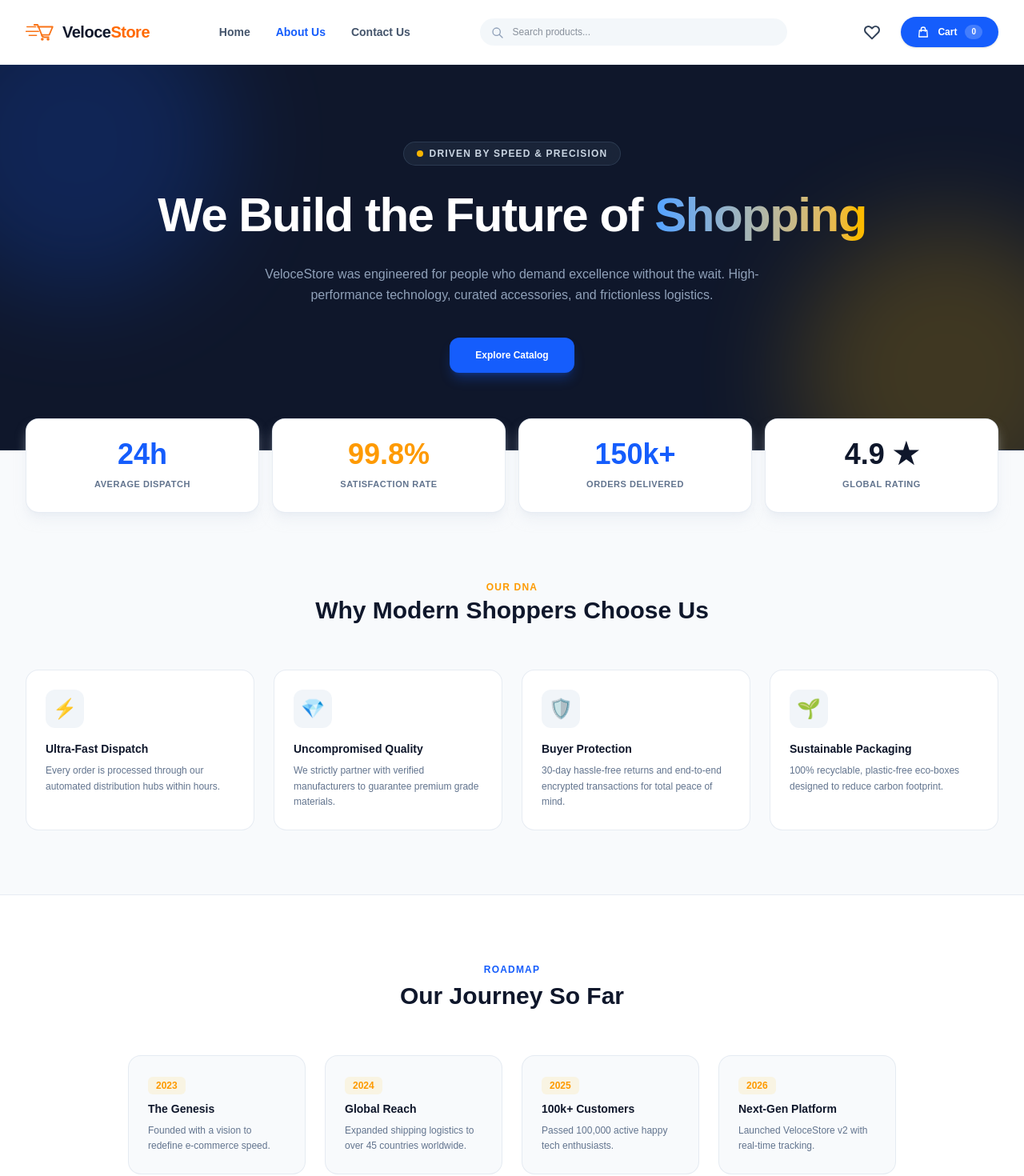
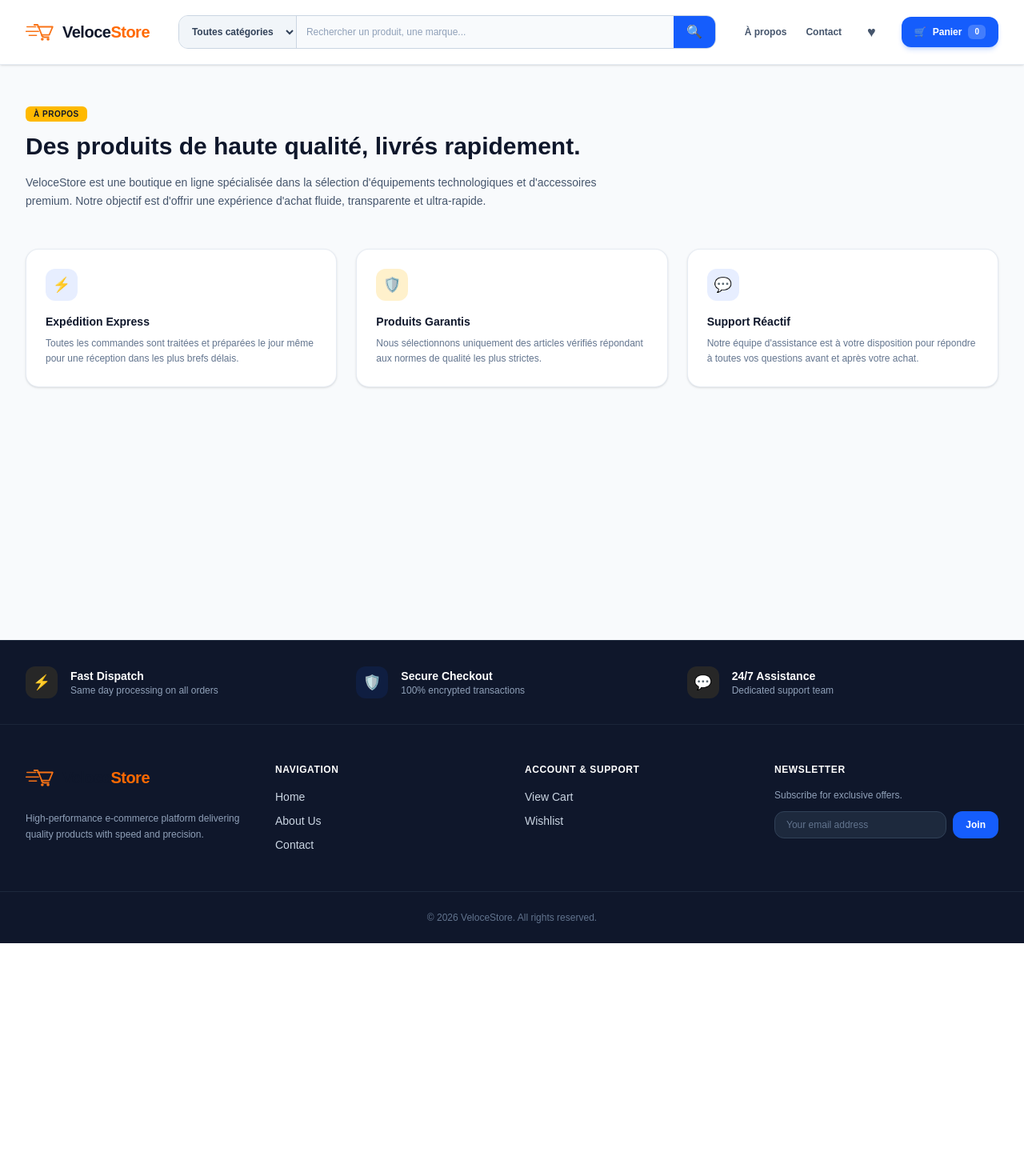
Before and after one commit to manalmorsli-cyber/e-commerce-tynoc, a Next.js app: page /about in a window 1280 px wide. Shown: the top 1470 px of the page at 80% size. After the commit the page ends 1179 px from the top, so only its background shows below. Built offline with nearby package versions, Linux system fonts and the light colour scheme.

Commit message:
feat: amazon style search navbar with category select, image fallback fixes and clean about page

```diff
--- a/app/about/page.tsx
+++ b/app/about/page.tsx
@@ -1,154 +1,56 @@
 'use client';
 
-import Link from 'next/link';
 import Navbar from '@/components/Navbar';
 
 export default function AboutPage() {
-  const values = [
-    {
-      icon: '⚡',
-      title: 'Ultra-Fast Dispatch',
-      desc: 'Every order is processed through our automated distribution hubs within hours.',
-    },
-    {
-      icon: '💎',
-      title: 'Uncompromised Quality',
-      desc: 'We strictly partner with verified manufacturers to guarantee premium grade materials.',
-    },
-    {
-      icon: '🛡️',
-      title: 'Buyer Protection',
-      desc: '30-day hassle-free returns and end-to-end encrypted transactions for total peace of mind.',
-    },
-    {
-      icon: '🌱',
-      title: 'Sustainable Packaging',
-      desc: '100% recyclable, plastic-free eco-boxes designed to reduce carbon footprint.',
-    },
-  ];
-
-  const milestones = [
-    { year: '2023', title: 'The Genesis', desc: 'Founded with a vision to redefine e-commerce speed.' },
-    { year: '2024', title: 'Global Reach', desc: 'Expanded shipping logistics to over 45 countries worldwide.' },
-    { year: '2025', title: '100k+ Customers', desc: 'Passed 100,000 active happy tech enthusiasts.' },
-    { year: '2026', title: 'Next-Gen Platform', desc: 'Launched VeloceStore v2 with real-time tracking.' },
-  ];
-
   return (
     <div className="min-h-screen bg-slate-50 text-slate-900">
       <Navbar />
 
-      <main className="overflow-hidden">
-        <section className="relative bg-slate-900 text-white py-24 px-4 sm:px-6 lg:px-8 border-b border-slate-800">
-          <div className="absolute top-0 left-1/2 -translate-x-1/2 w-full max-w-7xl h-full overflow-hidden pointer-events-none opacity-20">
-            <div className="absolute -top-24 -left-24 w-96 h-96 bg-blue-600 rounded-full blur-3xl" />
-            <div className="absolute -bottom-24 -right-24 w-96 h-96 bg-amber-400 rounded-full blur-3xl" />
+      <main className="max-w-7xl mx-auto px-4 sm:px-6 lg:px-8 py-12">
+        <div className="max-w-3xl mb-12">
+          <span className="bg-amber-400 text-slate-900 font-extrabold text-[10px] uppercase px-2.5 py-1 rounded-md tracking-wider">
+            À Propos
+          </span>
+          <h1 className="text-3xl font-black text-slate-900 mt-3 mb-4">
+            Des produits de haute qualité, livrés rapidement.
+          </h1>
+          <p className="text-slate-600 text-xs sm:text-sm leading-relaxed">
+            VeloceStore est une boutique en ligne spécialisée dans la sélection d'équipements technologiques et d'accessoires premium. Notre objectif est d'offrir une expérience d'achat fluide, transparente et ultra-rapide.
+          </p>
+        </div>
+
+        <div className="grid grid-cols-1 md:grid-cols-3 gap-6 mb-12">
+          <div className="bg-white rounded-2xl border border-slate-200/80 p-6 shadow-sm">
+            <div className="w-10 h-10 rounded-xl bg-blue-600/10 text-blue-600 flex items-center justify-center font-bold text-lg mb-4">
+              ⚡
+            </div>
+            <h3 className="font-bold text-slate-900 text-sm mb-2">Expédition Express</h3>
+            <p className="text-xs text-slate-500 leading-relaxed">
+              Toutes les commandes sont traitées et préparées le jour même pour une réception dans les plus brefs délais.
+            </p>
           </div>
 
-          <div className="relative max-w-4xl mx-auto text-center space-y-6">
-            <div className="inline-flex items-center gap-2 bg-slate-800/80 border border-slate-700/80 px-4 py-1.5 rounded-full backdrop-blur-md">
-              <span className="w-2 h-2 rounded-full bg-amber-400 animate-pulse" />
-              <span className="text-xs font-bold text-slate-300 uppercase tracking-widest">Driven by Speed & Precision</span>
+          <div className="bg-white rounded-2xl border border-slate-200/80 p-6 shadow-sm">
+            <div className="w-10 h-10 rounded-xl bg-amber-400/20 text-amber-500 flex items-center justify-center font-bold text-lg mb-4">
+              🛡️
             </div>
-
-            <h1 className="text-4xl sm:text-6xl font-black tracking-tight leading-tight">
-              We Build the Future of <span className="text-transparent bg-clip-text bg-gradient-to-r from-blue-400 to-amber-400">Shopping</span>
-            </h1>
-
-            <p className="text-slate-400 text-sm sm:text-base max-w-2xl mx-auto leading-relaxed">
-              VeloceStore was engineered for people who demand excellence without the wait. High-performance technology, curated accessories, and frictionless logistics.
+            <h3 className="font-bold text-slate-900 text-sm mb-2">Produits Garantis</h3>
+            <p className="text-xs text-slate-500 leading-relaxed">
+              Nous sélectionnons uniquement des articles vérifiés répondant aux normes de qualité les plus strictes.
             </p>
-
-            <div className="pt-4 flex justify-center gap-4">
-              <Link
-                href="/#products"
-                className="bg-blue-600 hover:bg-blue-500 text-white font-bold px-8 py-3.5 rounded-xl text-xs transition-all shadow-lg shadow-blue-600/30 active:scale-95"
-              >
-                Explore Catalog
-              </Link>
-            </div>
-          </div>
-        </section>
-
-        <section className="max-w-7xl mx-auto px-4 sm:px-6 lg:px-8 -mt-10 relative z-10">
-          <div className="grid grid-cols-2 md:grid-cols-4 gap-4">
-            <div className="bg-white p-6 rounded-2xl border border-slate-200/80 shadow-lg shadow-slate-200/50 text-center">
-              <span className="text-3xl sm:text-4xl font-black text-blue-600 block mb-1">24h</span>
-              <span className="text-[11px] font-extrabold text-slate-500 uppercase tracking-wider">Average Dispatch</span>
-            </div>
-            <div className="bg-white p-6 rounded-2xl border border-slate-200/80 shadow-lg shadow-slate-200/50 text-center">
-              <span className="text-3xl sm:text-4xl font-black text-amber-500 block mb-1">99.8%</span>
-              <span className="text-[11px] font-extrabold text-slate-500 uppercase tracking-wider">Satisfaction Rate</span>
-            </div>
-            <div className="bg-white p-6 rounded-2xl border border-slate-200/80 shadow-lg shadow-slate-200/50 text-center">
-              <span className="text-3xl sm:text-4xl font-black text-blue-600 block mb-1">150k+</span>
-              <span className="text-[11px] font-extrabold text-slate-500 uppercase tracking-wider">Orders Delivered</span>
-            </div>
-            <div className="bg-white p-6 rounded-2xl border border-slate-200/80 shadow-lg shadow-slate-200/50 text-center">
-              <span className="text-3xl sm:text-4xl font-black text-slate-900 block mb-1">4.9 ★</span>
-              <span className="text-[11px] font-extrabold text-slate-500 uppercase tracking-wider">Global Rating</span>
-            </div>
-          </div>
-        </section>
-
-        <section className="max-w-7xl mx-auto px-4 sm:px-6 lg:px-8 py-20">
-          <div className="text-center max-w-xl mx-auto mb-14 space-y-2">
-            <span className="text-xs font-black text-amber-500 uppercase tracking-widest">Our DNA</span>
-            <h2 className="text-3xl font-black text-slate-900">Why Modern Shoppers Choose Us</h2>
           </div>
 
-          <div className="grid grid-cols-1 md:grid-cols-2 lg:grid-cols-4 gap-6">
-            {values.map((val, idx) => (
-              <div key={idx} className="bg-white p-6 rounded-2xl border border-slate-200/80 hover:border-blue-600/40 hover:shadow-xl transition-all duration-300 group">
-                <div className="w-12 h-12 rounded-xl bg-slate-100 group-hover:bg-amber-400/20 text-2xl flex items-center justify-center mb-4 transition-colors">
-                  {val.icon}
-                </div>
-                <h3 className="font-bold text-slate-900 text-sm mb-2 group-hover:text-blue-600 transition-colors">{val.title}</h3>
-                <p className="text-xs text-slate-500 leading-relaxed">{val.desc}</p>
-              </div>
-            ))}
+          <div className="bg-white rounded-2xl border border-slate-200/80 p-6 shadow-sm">
+            <div className="w-10 h-10 rounded-xl bg-blue-600/10 text-blue-600 flex items-center justify-center font-bold text-lg mb-4">
+              💬
+            </div>
+            <h3 className="font-bold text-slate-900 text-sm mb-2">Support Réactif</h3>
+            <p className="text-xs text-slate-500 leading-relaxed">
+              Notre équipe d'assistance est à votre disposition pour répondre à toutes vos questions avant et après votre achat.
+            </p>
           </div>
-        </section>
-
-        <section className="bg-white border-y border-slate-200/80 py-20">
-          <div className="max-w-5xl mx-auto px-4 sm:px-6 lg:px-8">
-            <div className="text-center mb-14">
-              <span className="text-xs font-black text-blue-600 uppercase tracking-widest">Roadmap</span>
-              <h2 className="text-3xl font-black text-slate-900 mt-1">Our Journey So Far</h2>
-            </div>
-
-            <div className="grid grid-cols-1 sm:grid-cols-2 md:grid-cols-4 gap-6">
-              {milestones.map((item, idx) => (
-                <div key={idx} className="relative p-6 rounded-2xl bg-slate-50 border border-slate-200/80 space-y-2">
-                  <span className="text-xs font-black text-amber-500 bg-amber-400/10 px-2.5 py-1 rounded-md">
-                    {item.year}
-                  </span>
-                  <h4 className="font-bold text-slate-900 text-sm pt-2">{item.title}</h4>
-                  <p className="text-xs text-slate-500 leading-relaxed">{item.desc}</p>
-                </div>
-              ))}
-            </div>
-          </div>
-        </section>
-
-        <section className="max-w-5xl mx-auto px-4 sm:px-6 lg:px-8 py-20 text-center">
-          <div className="bg-gradient-to-r from-blue-600 to-slate-900 rounded-3xl p-10 sm:p-14 text-white relative overflow-hidden shadow-xl">
-            <div className="relative z-10 space-y-4 max-w-xl mx-auto">
-              <h2 className="text-2xl sm:text-3xl font-black tracking-tight">Ready to Experience True Speed?</h2>
-              <p className="text-xs sm:text-sm text-slate-300">
-                Join thousands of satisfied customers who receive their premium gear with express delivery today.
-              </p>
-              <div className="pt-2">
-                <Link
-                  href="/#products"
-                  className="inline-block bg-amber-400 hover:bg-amber-300 text-slate-900 font-extrabold px-8 py-3.5 rounded-xl text-xs transition-all shadow-md active:scale-95"
-                >
-                  Start Shopping Now
-                </Link>
-              </div>
-            </div>
-          </div>
-        </section>
+        </div>
       </main>
     </div>
   );
--- a/components/Navbar.tsx
+++ b/components/Navbar.tsx
@@ -1,89 +1,89 @@
 'use client';
 
 import Link from 'next/link';
-import { usePathname } from 'next/navigation';
 import Logo from '@/components/Logo';
 import { useCart } from '@/context/CartContext';
 
 interface NavbarProps {
+  searchQuery?: string;
   onSearch?: (query: string) => void;
-  searchQuery?: string;
+  selectedCategory?: string;
+  onCategoryChange?: (category: string) => void;
 }
 
-export default function Navbar({ onSearch, searchQuery = '' }: NavbarProps) {
-  const { totalItems, wishlist } = useCart();
-  const pathname = usePathname();
-
-  const navLinks = [
-    { name: 'Home', href: '/' },
-    { name: 'About Us', href: '/about' },
-    { name: 'Contact Us', href: '/contact' },
-  ];
+export default function Navbar({
+  searchQuery = '',
+  onSearch,
+  selectedCategory = 'All',
+  onCategoryChange,
+}: NavbarProps) {
+  const { cart, wishlist } = useCart();
+  const cartCount = cart.reduce((sum: number, item: any) => sum + item.quantity, 0);
 
   return (
-    <header className="sticky top-0 z-50 bg-white/95 backdrop-blur-md border-b border-slate-100">
-      <div className="max-w-7xl mx-auto px-4 sm:px-6 lg:px-8 h-20 flex items-center justify-between gap-6">
+    <header className="sticky top-0 z-50 bg-white border-b border-slate-200/80 shadow-sm">
+      <div className="max-w-7xl mx-auto px-4 sm:px-6 lg:px-8 h-20 flex items-center justify-between gap-4 sm:gap-8">
 
-        {/* Logo */}
-        <Link href="/">
+        <Link href="/" className="shrink-0">
           <Logo />
         </Link>
 
-        {/* Navigation Links */}
-        <nav className="hidden md:flex items-center gap-8">
-          {navLinks.map((link) => (
-            <Link
-              key={link.name}
-              href={link.href}
-              className={`text-sm font-semibold transition-colors ${
-                pathname === link.href ? 'text-blue-600' : 'text-slate-600 hover:text-slate-900'
-              }`}
+        {/* Barre de Recherche Style Amazon avec Sélecteur de Catégorie */}
+        <div className="flex-1 max-w-2xl">
+          <div className="flex items-center rounded-xl border border-slate-300 bg-slate-50 focus-within:border-blue-600 focus-within:ring-2 focus-within:ring-blue-600/20 overflow-hidden transition-all">
+            <select
+              value={selectedCategory}
+              onChange={(e) => onCategoryChange && onCategoryChange(e.target.value)}
+              className="bg-slate-100 hover:bg-slate-200 text-slate-700 font-bold text-xs px-3 py-2.5 border-r border-slate-300 outline-none cursor-pointer h-10 transition-colors"
             >
-              {link.name}
-            </Link>
-          ))}
-        </nav>
+              <option value="All">Toutes catégories</option>
+              <option value="Electronics">Électronique</option>
+              <option value="Accessories">Accessoires</option>
+            </select>
 
-        {/* Search Bar */}
-        <div className="flex-1 max-w-sm hidden lg:block">
-          <div className="relative">
             <input
               type="text"
               value={searchQuery}
               onChange={(e) => onSearch && onSearch(e.target.value)}
-              placeholder="Search products..."
-              className="w-full pl-10 pr-4 py-2 rounded-full bg-slate-100/80 text-xs border border-transparent focus:bg-white focus:border-slate-300 focus:outline-none transition-all text-slate-800"
+              placeholder="Rechercher un produit, une marque..."
+              className="w-full px-3 py-2 bg-transparent text-xs text-slate-900 placeholder-slate-400 outline-none h-10"
             />
-            <svg className="w-4 h-4 text-slate-400 absolute left-3.5 top-2.5" fill="none" stroke="currentColor" viewBox="0 0 24 24">
-              <path strokeLinecap="round" strokeLinejoin="round" strokeWidth="2" d="M21 21l-6-6m2-5a7 7 0 11-14 0 7 7 0 0114 0z" />
-            </svg>
+
+            <button className="bg-blue-600 hover:bg-blue-700 text-white px-4 h-10 flex items-center justify-center transition-colors shrink-0">
+              🔍
+            </button>
           </div>
         </div>
 
-        {/* User Actions */}
-        <div className="flex items-center gap-4">
-          <Link href="/wishlist" className="relative p-2 text-slate-700 hover:text-rose-500 transition-colors">
-            <svg className="w-6 h-6" fill="none" stroke="currentColor" viewBox="0 0 24 24">
-              <path strokeLinecap="round" strokeLinejoin="round" strokeWidth="2" d="M4.318 6.318a4.5 4.5 0 000 6.364L12 20.364l7.682-7.682a4.5 4.5 0 00-6.364-6.364L12 7.636l-1.318-1.318a4.5 4.5 0 00-6.364 0z" />
-            </svg>
+        {/* Liens rapides & Panier */}
+        <div className="flex items-center gap-4 sm:gap-6 shrink-0">
+          <Link href="/about" className="hidden md:block text-xs font-bold text-slate-600 hover:text-blue-600 transition-colors">
+            À propos
+          </Link>
+          <Link href="/contact" className="hidden md:block text-xs font-bold text-slate-600 hover:text-blue-600 transition-colors">
+            Contact
+          </Link>
+
+          <Link href="/wishlist" className="relative p-2 text-slate-600 hover:text-amber-500 transition-colors">
+            <span className="text-lg">♥</span>
             {wishlist.length > 0 && (
-              <span className="absolute top-0 right-0 bg-rose-500 text-white text-[10px] font-bold w-4 h-4 rounded-full flex items-center justify-center">
+              <span className="absolute -top-1 -right-1 bg-amber-400 text-slate-900 font-black text-[10px] w-4 h-4 rounded-full flex items-center justify-center">
                 {wishlist.length}
               </span>
             )}
           </Link>
 
-          <Link href="/cart" className="flex items-center gap-2.5 bg-blue-600 hover:bg-blue-700 text-white px-5 py-2.5 rounded-full text-xs font-bold transition-all shadow-sm">
-            <svg className="w-4 h-4" fill="none" stroke="currentColor" viewBox="0 0 24 24">
-              <path strokeLinecap="round" strokeLinejoin="round" strokeWidth="2" d="M16 11V7a4 4 0 00-8 0v4M5 9h14l1 12H4L5 9z" />
-            </svg>
-            <span>Cart</span>
-            <span className="bg-white/20 px-2 py-0.5 rounded-full text-[10px]">
-              {totalItems}
+          <Link
+            href="/cart"
+            className="flex items-center gap-2 bg-blue-600 hover:bg-blue-700 text-white font-bold px-4 py-2.5 rounded-xl text-xs transition-all shadow-md shadow-blue-600/20"
+          >
+            <span>🛒</span>
+            <span>Panier</span>
+            <span className="bg-white/20 text-white px-2 py-0.5 rounded-md text-[10px] font-black">
+              {cartCount}
             </span>
           </Link>
         </div>
-
       </div>
     </header>
   );
```
Also changed, not shown: app/cart/page.tsx (+23 -19 lines).
